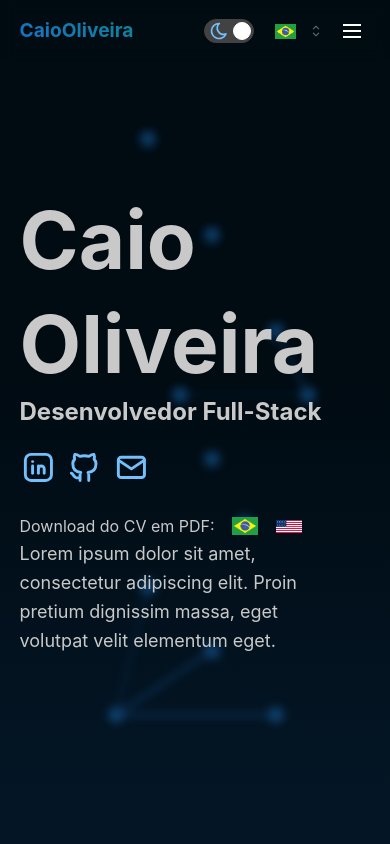
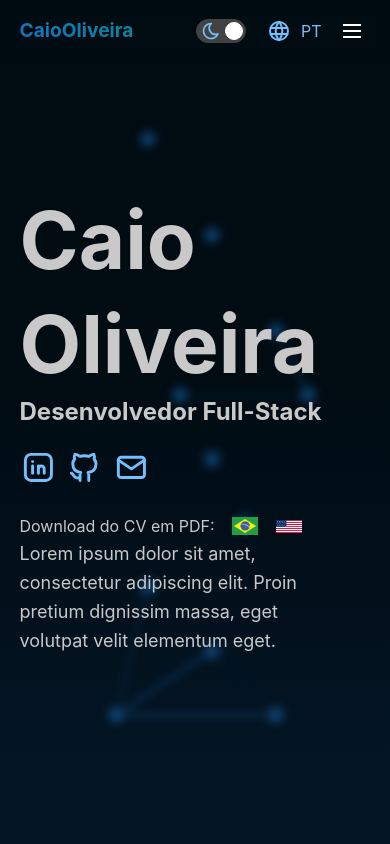
Before and after one commit to caiofov/caiofov.github.io, a React (Create React App) app: page / in a window 390 px wide. Shown: the top 844 px of the page. Built offline with nearby package versions, Linux system fonts and the light colour scheme.

Commit message:
feat: style language selector

```diff
--- a/src/App.tsx
+++ b/src/App.tsx
@@ -1,7 +1,7 @@
 import { MantineProvider } from "@mantine/core";
 import { useState } from "react";
 import { AppShell } from "./AppShell";
-import theme from "./theme";
+import theme from "./styles/theme";
 
 function App() {
   const [darkMode, setDarkMode] = useState(true);
--- a/src/components/LanguageSelector.tsx
+++ b/src/components/LanguageSelector.tsx
@@ -1,4 +1,4 @@
-import React, { useState } from "react";
+import React, { useRef, useState } from "react";
 import i18n, { LanguageCode } from "../i18n";
 import brazilFlag from "../assets/flags/brazil_flag.png";
 import usaFlag from "../assets/flags/usa_flag.png";
@@ -7,11 +7,11 @@ import {
   Group,
   useCombobox,
   Text,
-  Image,
   Button,
   useMatches,
 } from "@mantine/core";
-
+import { IconWorld } from "@tabler/icons-react";
+import { typedKeys } from "../utils/functions";
 const languages = {
   pt: { name: "Português", flag: brazilFlag },
   en: { name: "English", flag: usaFlag },
@@ -19,16 +19,16 @@ const languages = {
 
 export const LanguageSelector = () => {
   const [value, setValue] = useState<LanguageCode>("pt");
-  const textSize = useMatches({
-    md: "md",
-    base: "sm",
+  const isMobile = useMatches({
+    md: false,
+    base: true,
   });
   const chooseLanguage = (code: LanguageCode) => {
     setValue(code);
     i18n.changeLanguage(code);
   };
   const combobox = useCombobox();
-
+  const buttonRef = useRef<HTMLButtonElement>(null);
   return (
     <Combobox
       store={combobox}
@@ -43,38 +43,39 @@ export const LanguageSelector = () => {
       <Combobox.Target>
         <Button
           size="compact-md"
-          rightSection={<Combobox.Chevron />}
           onClick={() => combobox.toggleDropdown()}
-          variant="subtle"
+          variant={combobox.dropdownOpened ? "light" : "subtle"}
           style={{
             transition: "all 0.2s ease-in-out",
           }}
+          ref={buttonRef}
         >
-          <Group display="inline-flex">
-            <Image h="15px" w="22px" src={languages[value].flag} />
-            {/* <Text>{languages[value].name}</Text> */}
+          <Group display="inline-flex" gap="xs">
+            <IconWorld />
+            <Text>
+              {isMobile ? value.toUpperCase() : languages[value].name}
+            </Text>
           </Group>
         </Button>
       </Combobox.Target>
 
-      <Combobox.Dropdown p="0">
+      <Combobox.Dropdown
+        variant="custom-light"
+        miw={buttonRef.current?.clientWidth}
+      >
         <Combobox.Options>
-          {Object.keys(languages).map((c) => (
+          {typedKeys(languages).map((c, idx) => (
             <Combobox.Option
               key={"lang_" + c}
               value={c}
               style={{
                 transition: "all 0.2s ease-in-out",
               }}
+              variant="custom-light"
+              selected={value == c}
+              mb={idx + 1 != Object.keys(languages).length ? "xs" : 0}
             >
-              <Group display="inline-flex" gap="xs">
-                <Image
-                  h="10px"
-                  w="22px"
-                  src={languages[c as LanguageCode].flag}
-                />
-                <Text size={textSize}>{languages[c as LanguageCode].name}</Text>
-              </Group>
+              <Text size="md">{languages[c].name}</Text>
             </Combobox.Option>
           ))}
         </Combobox.Options>
--- a/src/index.tsx
+++ b/src/index.tsx
@@ -3,6 +3,7 @@ import ReactDOM from "react-dom/client";
 import App from "./App";
 import reportWebVitals from "./reportWebVitals";
 import "@mantine/core/styles.css";
+import "./styles/theme.css";
 
 const root = ReactDOM.createRoot(
   document.getElementById("root") as HTMLElement
--- /dev/null
+++ b/src/styles/theme.css
@@ -0,0 +1,16 @@
+.mantine-Popover-dropdown:where([data-variant="custom-light"]) {
+  background-color: var(--mantine-primary-color-light);
+  border-color: var(--mantine-primary-color-light-hover);
+}
+
+.mantine-Combobox-option:hover:where([data-variant="custom-light"]),
+.mantine-Combobox-option:where([data-combobox-selected]):where(
+    [data-variant="custom-light"]
+  ) {
+  background-color: var(--mantine-primary-color-light-hover);
+  color: var(--mantine-primary-color-light-color);
+}
+
+.mantine-Combobox-option:where([data-variant="custom-light"]) {
+  color: var(--mantine-primary-color-light-color);
+}
--- a/src/theme.ts
+++ b/src/styles/theme.ts
@@ -1,4 +1,4 @@
-import { createTheme } from "@mantine/core";
+import { createTheme, Timeline } from "@mantine/core";
 
 const theme = createTheme({
   colors: {
```
